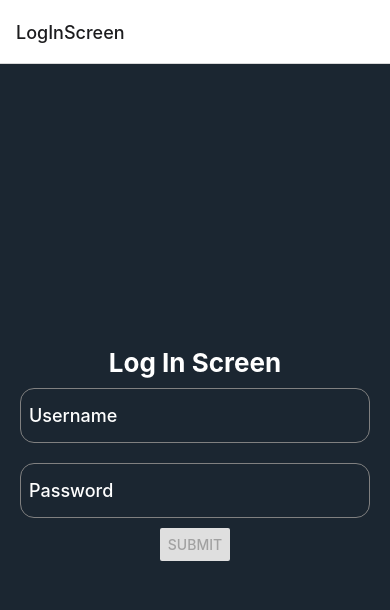
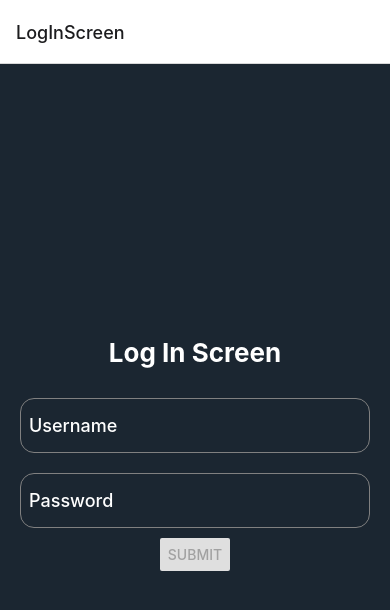
Before and after one commit to kidmpukane/mk-001, a React Native app: screen /LogInScreen in a window 390 px wide. Shown: the top 610 px of the page. Built offline with nearby package versions, Linux system fonts and the light colour scheme.

Commit message:
login_initialisation-complete

```diff
--- a/App.js
+++ b/App.js
@@ -1,30 +1,35 @@
-import React, { createContext, useContext } from "react";
-import { Text } from "react-native";
+import React, { useContext } from "react";
 import { NavigationContainer } from "@react-navigation/native";
-import { createNativeStackNavigator } from "@react-navigation/native-stack";
 import { QueryClient, QueryClientProvider } from "@tanstack/react-query";
 import { AuthenticationStack } from "./src/navigation/AuthenticationStack";
 import { ApplicationStack } from "./src/navigation/ApplicationStack";
+import {
+  AuthenticationProvider,
+  AuthenticationContext,
+} from "./src/authProviders/AuthenticationContext";
 
 const queryClient = new QueryClient();
-const authenticationInfo = {
-  authCookie: "f1DOPdf234t1341dgg",
-  sessionToken: null,
-  userId: 34134315,
-};
-const AuthenticationContext = createContext(authenticationInfo); // Added React.createContext
+
 const App = () => {
-  const { sessionToken } = authenticationInfo;
   return (
     <QueryClientProvider client={queryClient}>
       <NavigationContainer>
-        {/* Added value prop to provide authenticationInfo to the context */}
-        <AuthenticationContext.Provider value={authenticationInfo}>
-          {sessionToken ? <ApplicationStack /> : <AuthenticationStack />}
-        </AuthenticationContext.Provider>
+        <AuthenticationProvider>
+          <AppContent />
+        </AuthenticationProvider>
       </NavigationContainer>
     </QueryClientProvider>
   );
 };
 
+// Example logging in AppContent component
+const AppContent = () => {
+  const { authInfo } = useContext(AuthenticationContext);
+  const sessionToken = authInfo?.sessionToken;
+  console.log("authState:", authInfo);
+  console.log("sessionToken:", sessionToken);
+
+  return sessionToken ? <ApplicationStack /> : <AuthenticationStack />;
+};
+
 export default App;
--- /dev/null
+++ b/src/authProviders/AuthenticationContext.js
@@ -0,0 +1,21 @@
+import React, { createContext, useState } from "react";
+
+export const AuthenticationContext = createContext();
+
+export const AuthenticationProvider = ({ children }) => {
+  const [authInfo, setAuthInfo] = useState({
+    authCookie: null,
+    sessionToken: null,
+    userId: null,
+  });
+
+  const updateAuthInfo = (newAuthInfo) => {
+    setAuthInfo((prevAuthInfo) => ({ ...prevAuthInfo, ...newAuthInfo }));
+  };
+
+  return (
+    <AuthenticationContext.Provider value={{ authInfo, updateAuthInfo }}>
+      {children}
+    </AuthenticationContext.Provider>
+  );
+};
--- a/src/pages/LogInScreen.js
+++ b/src/pages/LogInScreen.js
@@ -1,4 +1,5 @@
-import React from "react";
+import React, { useContext } from "react";
+import { AuthenticationContext } from "../authProviders/AuthenticationContext";
 import {
   SafeAreaView,
   StyleSheet,
@@ -19,11 +20,13 @@ const logInValidationSchema = Yup.object().shape({
     .max(25, "Password must be between 8 to 25 characters")
     .required("Required")
     .matches(/[a-z]+/, "One lowercase character")
-    // .matches(/[A-Z]+/, "One uppercase character")
     .matches(/\d+/, "One number"),
 });
 
-const LogInScreen = (props) => (
+const LogInScreen = (props) => {
+  const { authInfo, updateAuthInfo } = useContext(AuthenticationContext);
+
+  return (
     <Formik
       validationSchema={logInValidationSchema}
       initialValues={{
@@ -32,11 +35,22 @@ const LogInScreen = (props) => (
       }}
       onSubmit={async (values) => {
         try {
+          // Uncomment the following lines when you have a working API endpoint
           const response = await axios.post(
             "http://10.0.2.2:8000/accounts/login",
             values
           );
-        console.log(response.data);
+          console.log(values);
+          // Update the authentication context with the new CSRF token, session ID, and user ID
+          updateAuthInfo({
+            authCookie: response.data.csrf_token,
+            sessionToken: response.data.sessionid,
+            userId: response.data.user_id,
+          });
+
+          // Uncomment the following line when you have a working API endpoint
+          console.log(response.data.csrf_token);
+
           // Handle successful login (e.g., navigate to home screen)
         } catch (error) {
           console.error(error);
@@ -53,29 +67,14 @@ const LogInScreen = (props) => (
         errors,
         touched,
       }) => (
-      <View
-        style={{
-          flex: 1,
-          justifyContent: "center",
-          alignItems: "center",
-          backgroundColor: "#1B2631",
-        }}
-      >
-        <Text
-          style={{
-            fontSize: 26,
-            fontWeight: "bold",
-            color: "white",
-          }}
-        >
-          Log In Screen
-        </Text>
+        <View style={styles.container}>
+          <Text style={styles.title}>Log In Screen</Text>
 
           <TextInput
             style={styles.input}
             onBlur={handleBlur("username")}
-          value={values.username} // Change from values.email to values.username
-          placeholder="Username" // Change from "username" to "Username"
+            value={values.username}
+            placeholder="Username"
             placeholderTextColor="white"
             onChangeText={handleChange("username")}
           />
@@ -107,10 +106,21 @@ const LogInScreen = (props) => (
       )}
     </Formik>
   );
-
-export { LogInScreen };
+};
 
 const styles = StyleSheet.create({
+  container: {
+    flex: 1,
+    justifyContent: "center",
+    alignItems: "center",
+    backgroundColor: "#1B2631",
+  },
+  title: {
+    fontSize: 26,
+    fontWeight: "bold",
+    color: "white",
+    marginBottom: 20,
+  },
   input: {
     width: 350,
     height: 55,
@@ -124,16 +134,11 @@ const styles = StyleSheet.create({
     borderRadius: 14,
     fontSize: 18,
     fontWeight: "500",
-    justifyContent: "space-between",
   },
   errorText: {
     fontSize: 12.5,
     color: "orange",
   },
-  container: {
-    flex: 1,
-    justifyContent: "center",
-    alignItems: "center",
-    backgroundColor: "#1B2631",
-  },
 });
+
+export { LogInScreen };
```
Lines whose indentation alone changed are shown as unchanged.
